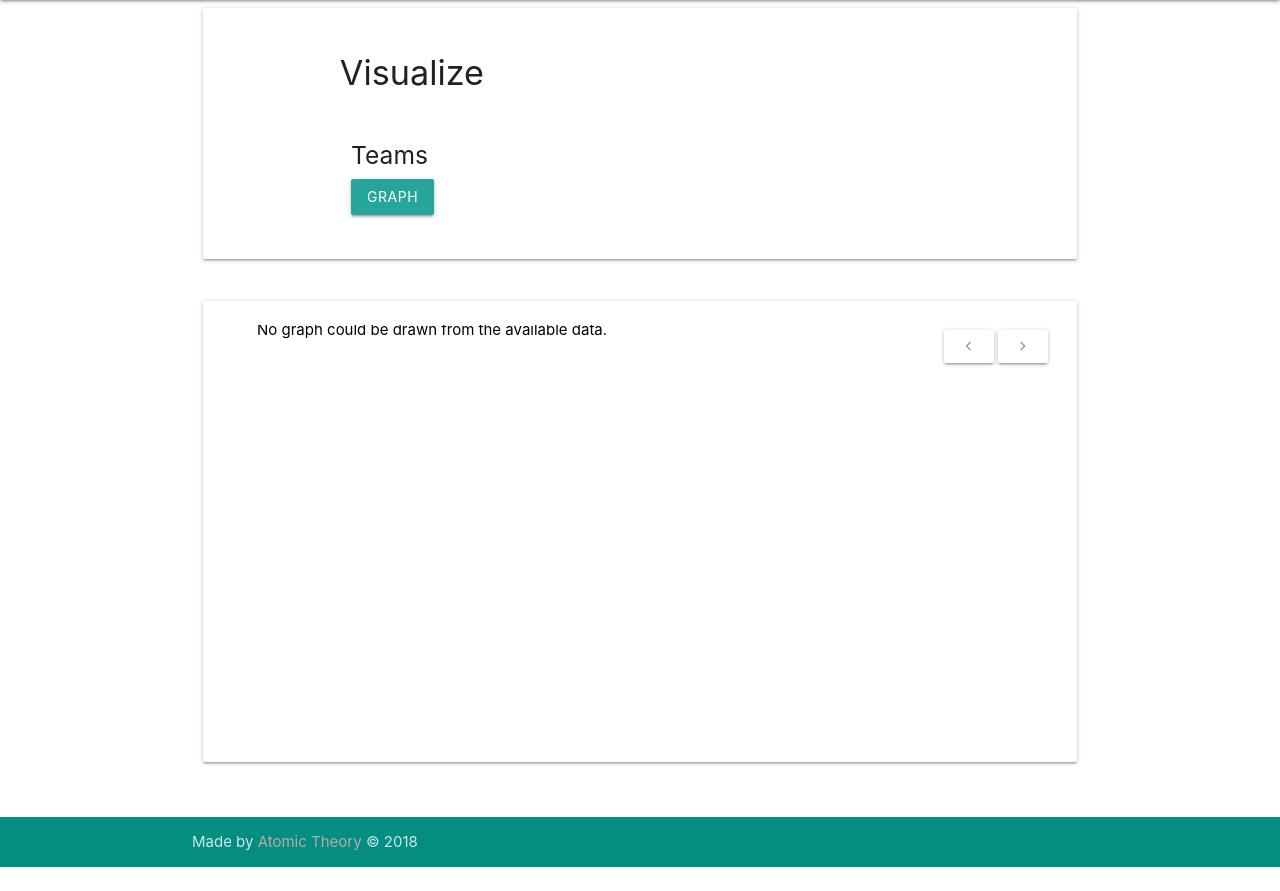
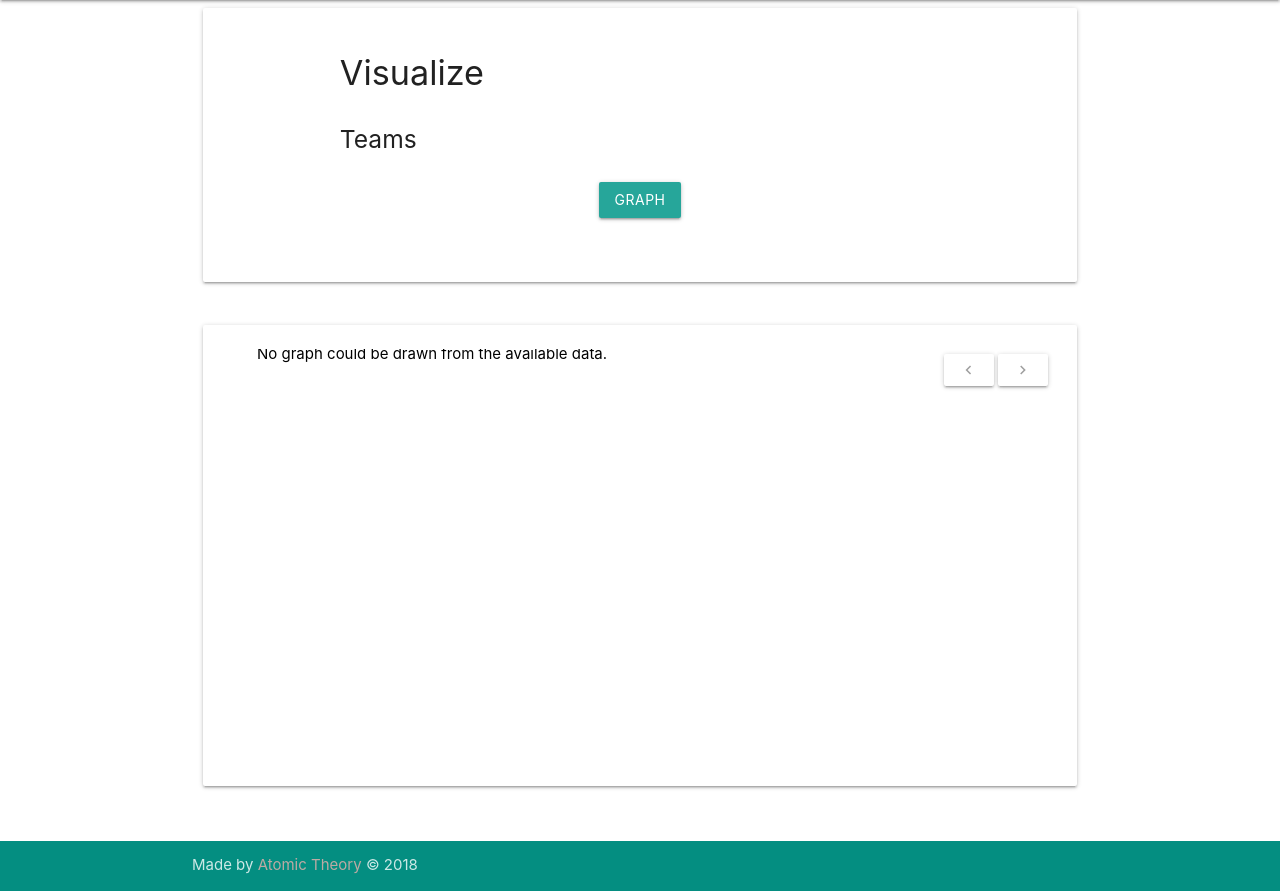
Before and after one commit to khinshankhan/project_angstrom, a Flask app: page /visualize in a window 1280 px wide. Shown: the part 64-955 px from the top of the page. Before the commit the page ends 931 px from the top, so only its background shows below. Run offline with Flask 2, Linux system fonts and the light colour scheme; data that the repository does not hold is empty; parts of the project's set-up code (start-up, migrations or seed data) failed here and were passed over; some libraries are stand-ins or nearby versions.

Commit message:
Make visualize form more robust

```diff
--- a/angstrom/__init__.py
+++ b/angstrom/__init__.py
@@ -203,7 +203,12 @@ def visualize():
         teams_to_display = []
     teams = get_teams()
 
-    return render_template('visualize.html', teams = teams, datasets = [url_for('get_oprs', team_nums = teams_to_display), url_for('get_impacts', team_nums = teams_to_display)], team_nums = teams_to_display)
+    datasets = [
+        url_for('get_oprs', team_nums = teams_to_display),
+        url_for('get_impacts', team_nums = teams_to_display)
+    ]
+
+    return render_template('visualize.html', teams = teams, datasets = datasets, team_nums = teams_to_display)
 
 @app.route('/pictures/<filename>')
 def pictures(filename):
--- a/angstrom/templates/includes/cards/visualize_form.html
+++ b/angstrom/templates/includes/cards/visualize_form.html
@@ -1,14 +1,18 @@
-<div class="col l6 s12">
 <h5>Teams</h5>
 <form id="compare_form">
+  <div class="row">
     {% for team in teams %}
+    <div class="col s12 m6 l4">
       <p>
         <label>
           <input name="teams" type="checkbox" value="{{ team[0] }}" {% if team[0] in team_nums %}checked="checked"{% endif %}/>
           <span>{{ team[1] }} ({{ team[0] }})</span>
         </label>
       </p>
+    </div>
     {% endfor %}
+  </div>
+  <div class="row center-align">
     <button class="btn waves-effect waves-light" type="submit">Graph</button>
+  </div>
 </form>
-</div>
```
Lines whose indentation alone changed are shown as unchanged.
